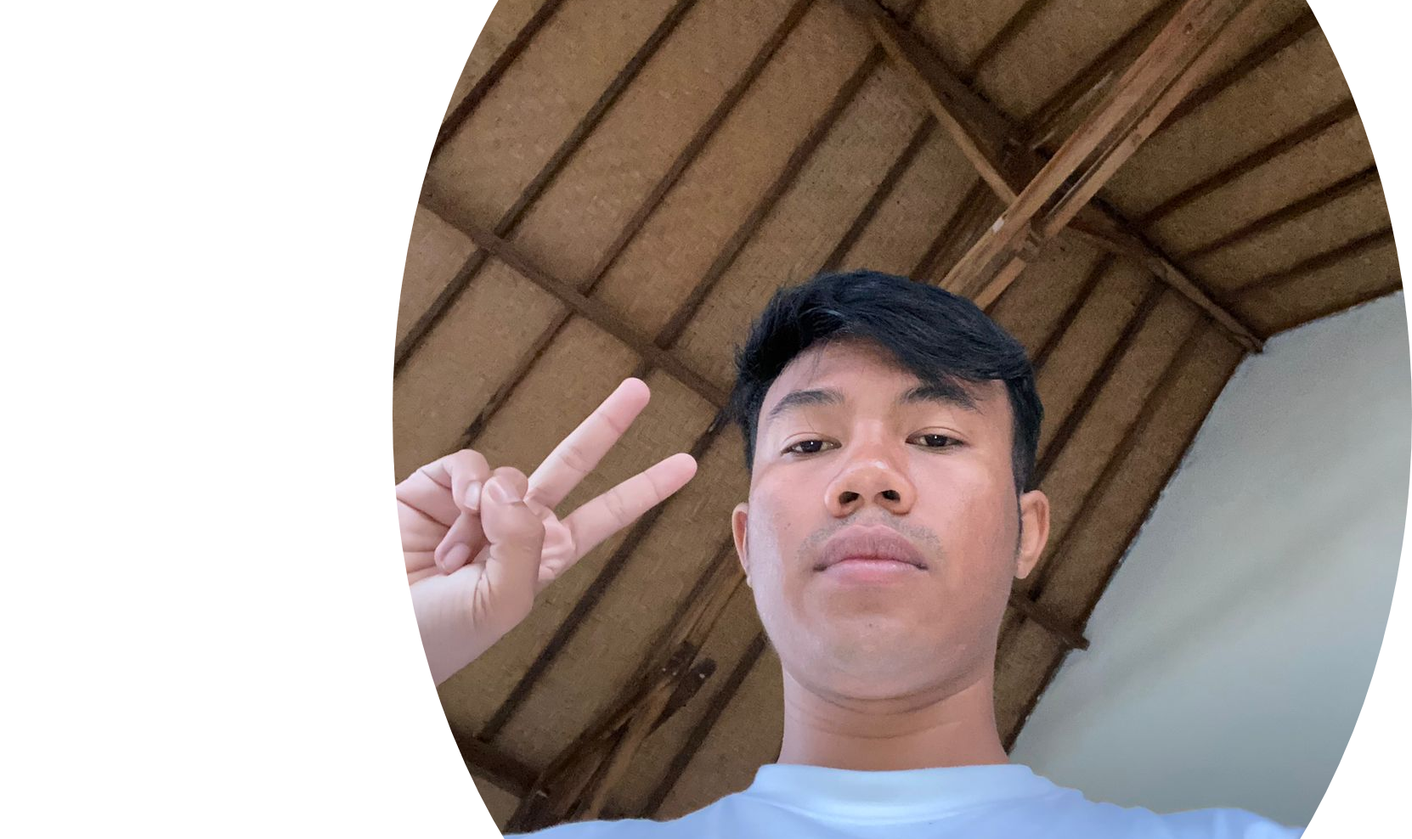
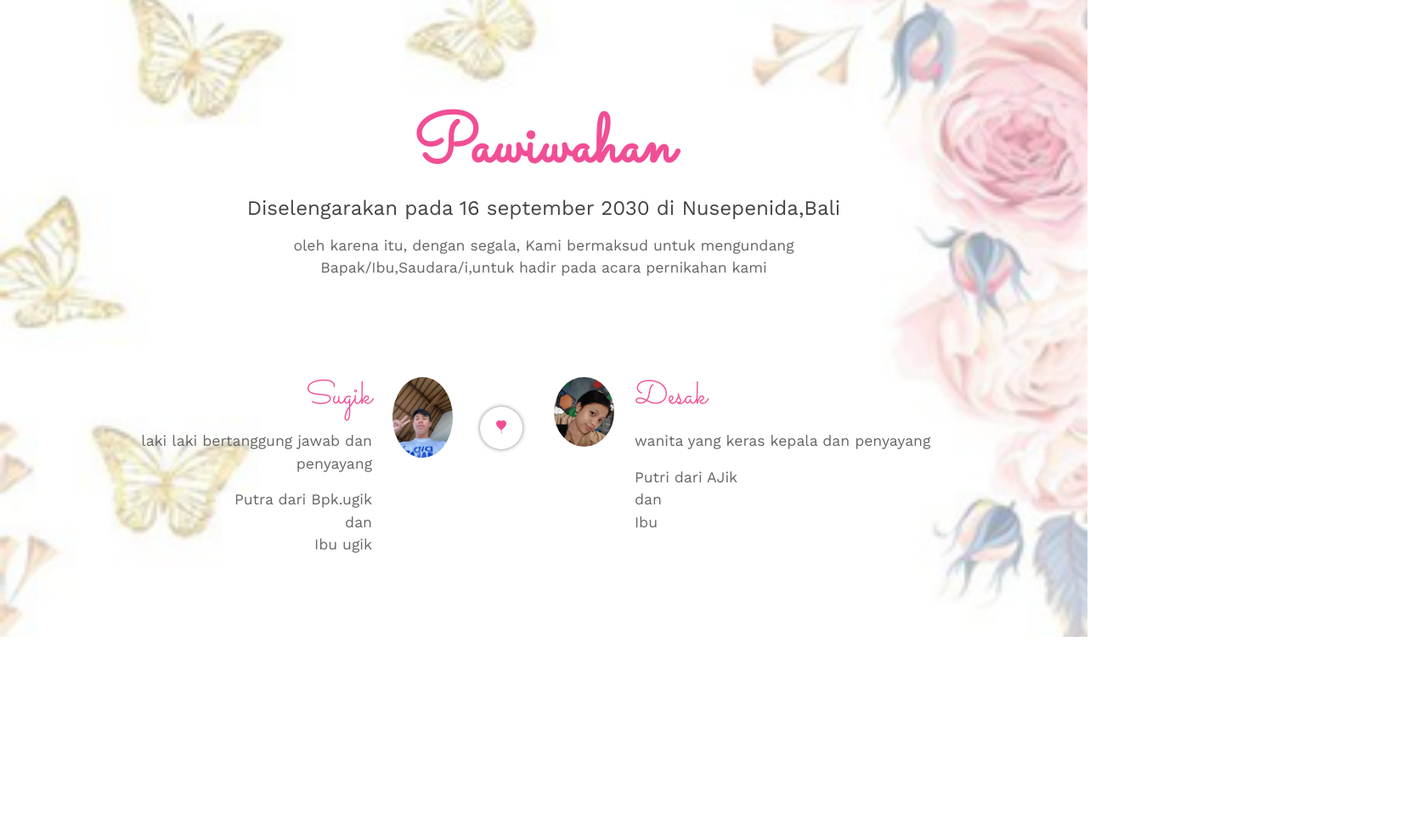
Before and after one commit to sugikne/sug14nt4.github.io-, a plain HTML site: page index.html in a window 1280 px wide. Shown: the part 920-1908 px from the top of the page at 85% size, 1662 px wide, since content can reach past the window. Drawn offline with nearby package versions, Linux system fonts and the light colour scheme.

Commit message:
ulang kembalikan semua

```diff
--- a/index.html
+++ b/index.html
@@ -15,6 +15,10 @@
     <link rel="stylesheet" href="Countdown/simplyCountdown.theme.default.css"/>
     <script src="Countdown/simplyCountdown.min.js"></script>
 
+    <!-- bootstrap icon -->
+    <link rel="stylesheet" href="https://cdn.jsdelivr.net/npm/bootstrap-icons@1.11.1/font/bootstrap-icons.css">
+
+    <link rel="stylesheet" href="style.css">
   </head>
 
   <body>
--- a/style.css
+++ b/style.css
@@ -119,6 +119,24 @@ body{
     width: 100%;
 }
 
+.home .heart{
+    width: 50px;
+    height: 50px;
+    background-color: white;
+    display: flex;
+    border-radius: 50%;
+    box-shadow: 0 0 5px rgba(0, 0, 0, 0.5);
+    position: absolute;
+    left: 50%;
+    transform: translateX(-150%) translateY(35px);
+}
+
+
+.home .heart i{
+    margin: auto;
+    color: var(--pink);
+}
+
 /*mediaquery*/
 /* extra large */
 
```
